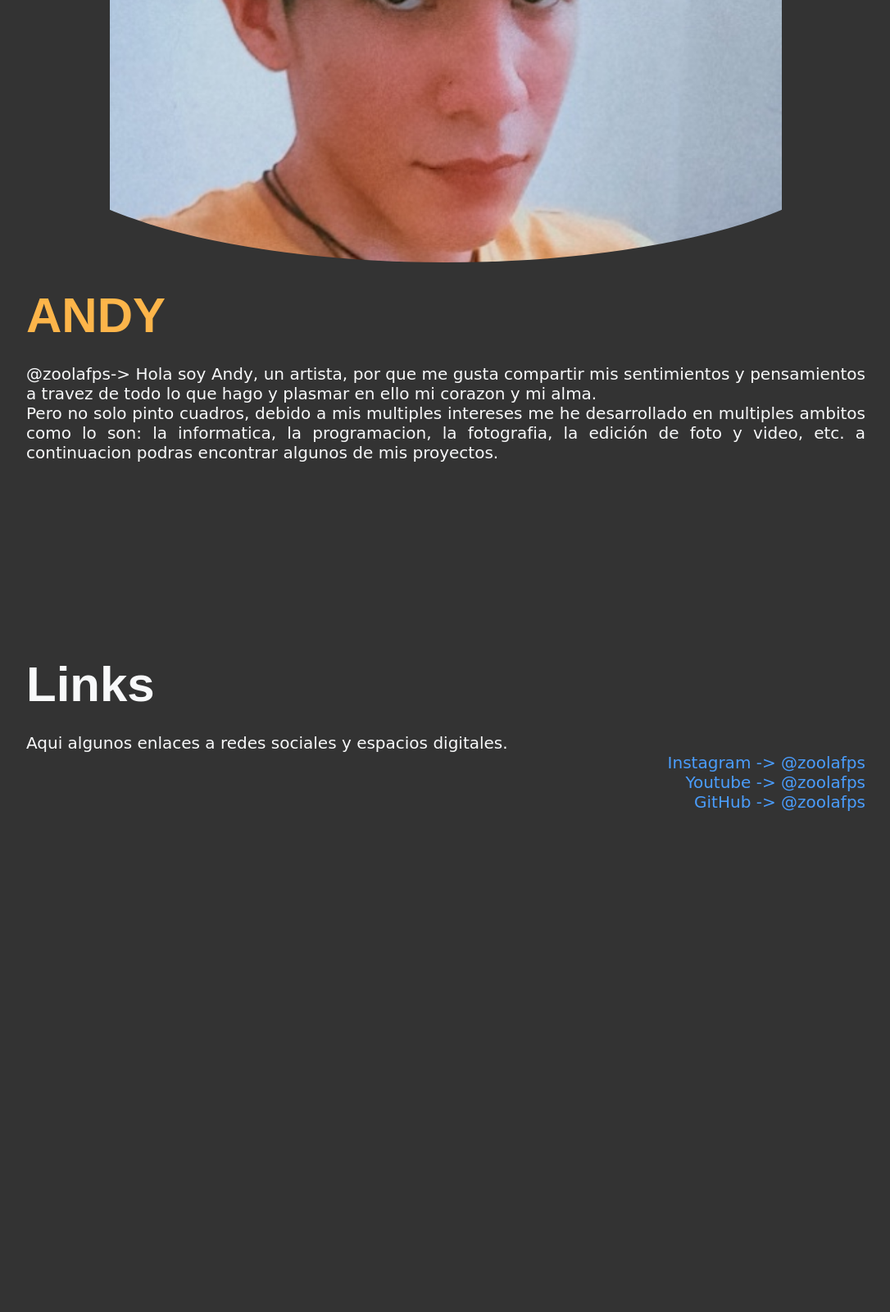
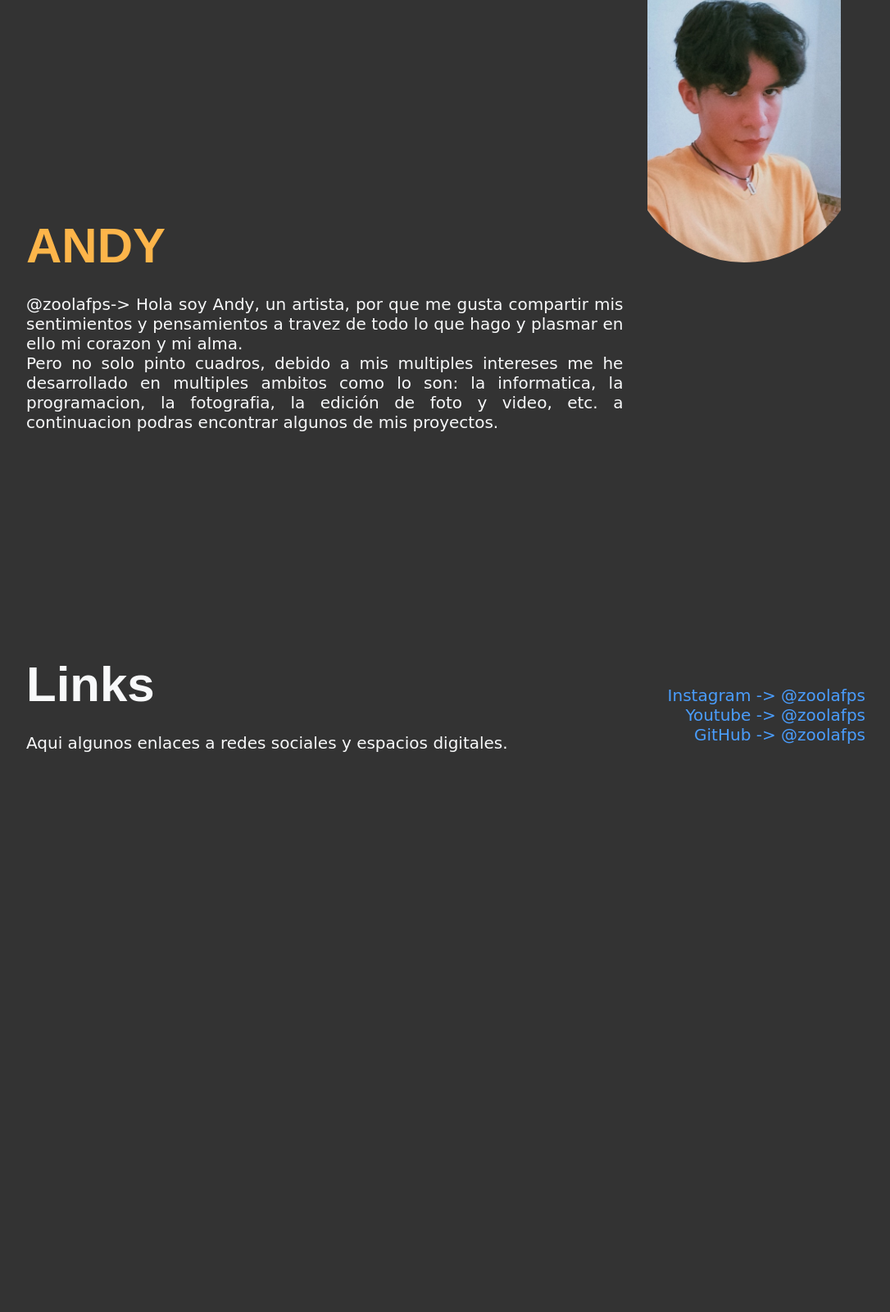
Before and after one commit to zoolafps/zoolafps.github.io, a PHP site: page / in a window 1280 px wide. Shown: the whole page at 82% size, without its empty margins (96-1182 px from the left). Run offline with PHP 8.4, Linux system fonts and the light colour scheme; some web fonts are replaced.

Commit message:
Add files via upload

```diff
--- a/css/style.css
+++ b/css/style.css
@@ -249,3 +249,39 @@ li.project:target .project_description h4 {
     position: sticky;
     top: 0px;
 }
+@media (min-width: 700px) {
+    /* sections */
+.hero,
+.links,
+.portfolios {
+    width: 100%;
+    height: 100%;
+    min-height: 100vh;
+    display: flex;
+    align-items: baseline;
+    justify-content: space-between;
+
+}
+
+header.hero{
+    flex-direction: row-reverse;
+}
+
+/* header */
+header.hero .profile_photo {
+    margin: 0 0 30px 0;
+    width: 100%;
+    max-height: 20rem;
+    border-radius: 0 0 80% 80%;
+    display: flex;
+    align-items: center;
+    justify-content: center;
+    overflow: hidden;
+}
+
+header.hero .profile_photo .img {
+    width: 80%;
+    height: 100%;
+    object-fit: cover;
+}
+}
```
